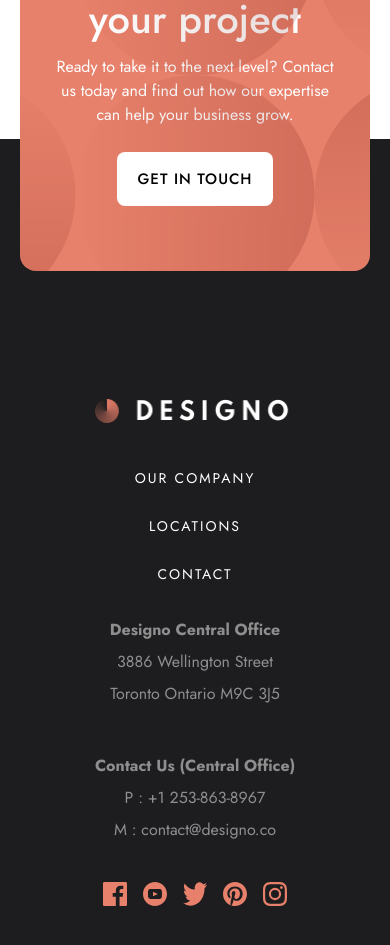
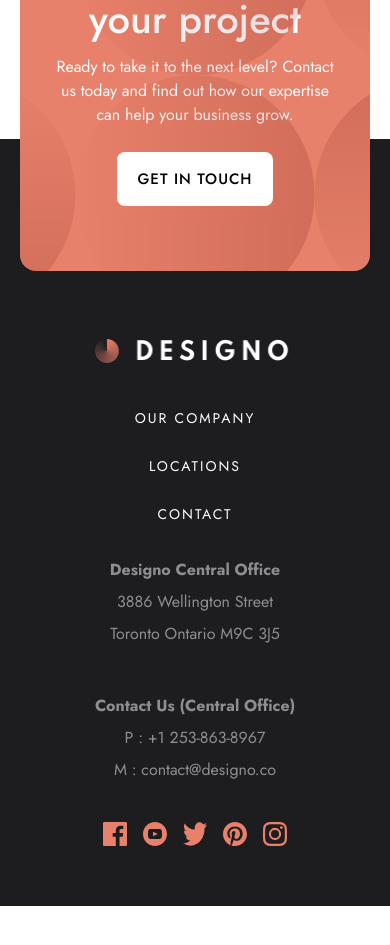
Before and after one commit to BenjaminBatres/Designo, a Next.js app: page / in a window 390 px wide. Shown: the part 3591-4536 px from the top of the page. After the commit the page ends 4497 px from the top, so only its background shows below. Built offline with nearby package versions, Linux system fonts and the light colour scheme.

Commit message:
fix: changed padding top on small screens on footer

```diff
--- a/app/components/Footer.tsx
+++ b/app/components/Footer.tsx
@@ -50,7 +50,7 @@ export default function Footer() {
       {pathname !== '/contact' && (
         <CTASection />
       )}
-      <footer className={`${pathname === '/contact' ? "pt-20" : "pt-65 sm:pt-45"} pb-15 px-7.5 bg-Black`}>
+      <footer className={`${pathname === '/contact' ? "pt-20" : "pt-50 sm:pt-45"} pb-15 px-7.5 bg-Black`}>
         <div className="max-w-277.75 mx-auto space-y-8">
           <div className="flex flex-col items-center sm:flex-row justify-between sm:border-b border-white/10 sm:pb-12 gap-10 flex-wrap">
             <Link href={"/"}>
```
